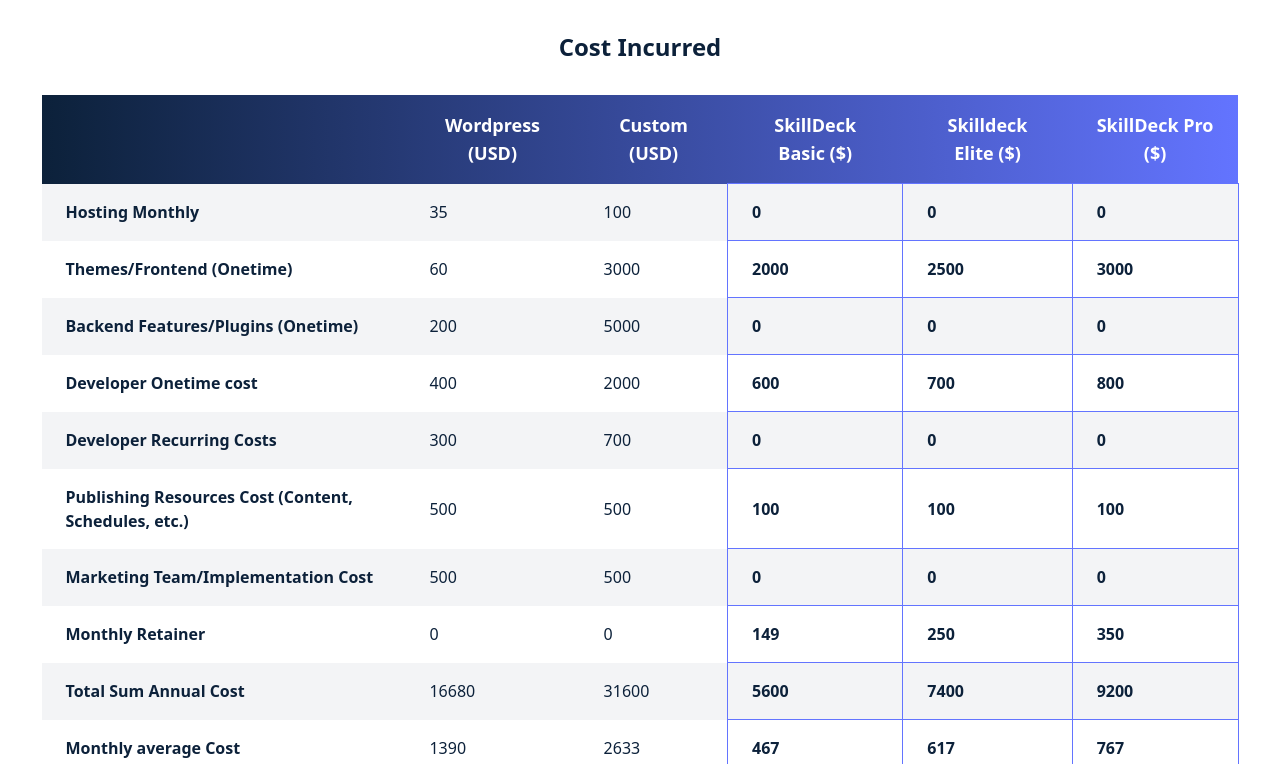
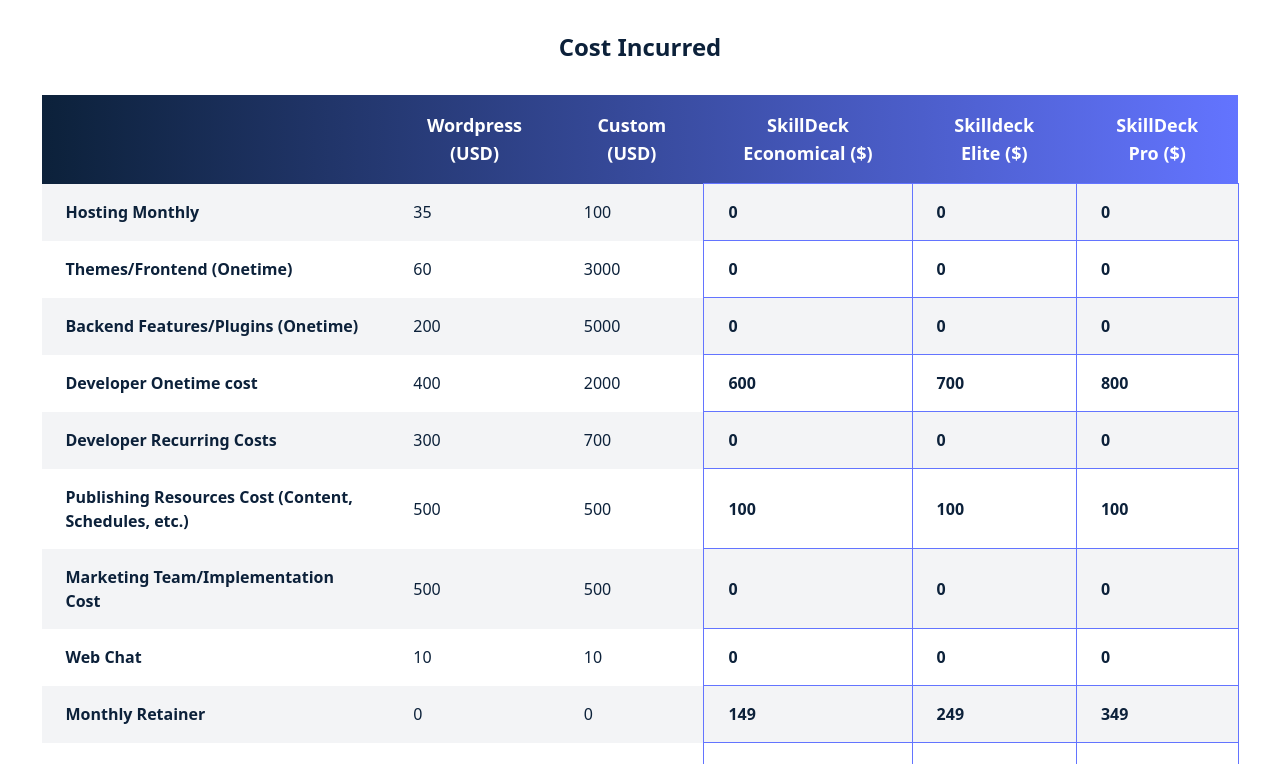
Before and after one commit to ItsRohith-A/Skilldeck, a Next.js app: page / in a window 1280 px wide. Shown: the part 8256-9020 px from the top of the page. Built offline with nearby package versions, Linux system fonts and the light colour scheme.

Commit message:
Fix: content changes

```diff
--- a/src/components/Data/userTableData.ts
+++ b/src/components/Data/userTableData.ts
@@ -562,17 +562,33 @@
     },
 ];
 
+// export const pricingData = [
+//     { label: 'Hosting Monthly', wordpress: 35, custom: 100, skilldeckGold: 0, skilldeckSilver: 0, skilldeckPlatinum: 0 },
+//     { label: 'Themes/Frontend (Onetime)', wordpress: 60, custom: 3000, skilldeckGold: 2000, skilldeckSilver: 2500, skilldeckPlatinum: 3000 },
+//     { label: 'Backend Features/Plugins (Onetime)', wordpress: 200, custom: 5000, skilldeckGold: 0, skilldeckSilver: 0, skilldeckPlatinum: 0 },
+//     { label: 'Developer Onetime cost', wordpress: 400, custom: 2000, skilldeckGold: 600, skilldeckSilver: 700, skilldeckPlatinum: 800 },
+//     { label: 'Developer Recurring Costs', wordpress: 300, custom: 700, skilldeckGold: 0, skilldeckSilver: 0, skilldeckPlatinum: 0 },
+//     { label: 'Publishing Resources Cost (Content, Schedules, etc.)', wordpress: 500, custom: 500, skilldeckGold: 100, skilldeckSilver: 100, skilldeckPlatinum: 100 },
+//     { label: 'Marketing Team/Implementation Cost', wordpress: 500, custom: 500, skilldeckGold: 0, skilldeckSilver: 0, skilldeckPlatinum: 0 },
+//     { label: 'Monthly Retainer', wordpress: 0, custom: 0, skilldeckGold: 149, skilldeckSilver: 250, skilldeckPlatinum: 350 },
+//     { label: 'Total Sum Annual Cost', wordpress: 16680, custom: 31600, skilldeckGold: 5600, skilldeckSilver: 7400, skilldeckPlatinum: 9200 },
+//     { label: 'Monthly average Cost', wordpress: 1390, custom: 2633, skilldeckGold: 467, skilldeckSilver: 617, skilldeckPlatinum: 767 },
+//     { label: 'Subsequent Years Cost', wordpress: 15600, custom: 20400, skilldeckGold: 3000, skilldeckSilver: 4200, skilldeckPlatinum: 5400 },
+//     { label: 'One decade Cost', wordpress: 156000, custom: 204000, skilldeckGold: 30000, skilldeckSilver: 42000, skilldeckPlatinum: 54000 },
+// ];
+
 export const pricingData = [
-    { label: 'Hosting Monthly', wordpress: 35, custom: 100, skilldeckGold: 0, skilldeckSilver: 0, skilldeckPlatinum: 0 },
-    { label: 'Themes/Frontend (Onetime)', wordpress: 60, custom: 3000, skilldeckGold: 2000, skilldeckSilver: 2500, skilldeckPlatinum: 3000 },
-    { label: 'Backend Features/Plugins (Onetime)', wordpress: 200, custom: 5000, skilldeckGold: 0, skilldeckSilver: 0, skilldeckPlatinum: 0 },
-    { label: 'Developer Onetime cost', wordpress: 400, custom: 2000, skilldeckGold: 600, skilldeckSilver: 700, skilldeckPlatinum: 800 },
-    { label: 'Developer Recurring Costs', wordpress: 300, custom: 700, skilldeckGold: 0, skilldeckSilver: 0, skilldeckPlatinum: 0 },
-    { label: 'Publishing Resources Cost (Content, Schedules, etc.)', wordpress: 500, custom: 500, skilldeckGold: 100, skilldeckSilver: 100, skilldeckPlatinum: 100 },
-    { label: 'Marketing Team/Implementation Cost', wordpress: 500, custom: 500, skilldeckGold: 0, skilldeckSilver: 0, skilldeckPlatinum: 0 },
-    { label: 'Monthly Retainer', wordpress: 0, custom: 0, skilldeckGold: 149, skilldeckSilver: 250, skilldeckPlatinum: 350 },
-    { label: 'Total Sum Annual Cost', wordpress: 16680, custom: 31600, skilldeckGold: 5600, skilldeckSilver: 7400, skilldeckPlatinum: 9200 },
-    { label: 'Monthly average Cost', wordpress: 1390, custom: 2633, skilldeckGold: 467, skilldeckSilver: 617, skilldeckPlatinum: 767 },
-    { label: 'Subsequent Years Cost', wordpress: 15600, custom: 20400, skilldeckGold: 3000, skilldeckSilver: 4200, skilldeckPlatinum: 5400 },
-    { label: 'One decade Cost', wordpress: 156000, custom: 204000, skilldeckGold: 30000, skilldeckSilver: 42000, skilldeckPlatinum: 54000 },
+    { label: 'Hosting Monthly', wordpress: 35, custom: 100, skilldeckSilver: 0, skilldeckGold: 0, skilldeckPlatinum: 0 },
+    { label: 'Themes/Frontend (Onetime)', wordpress: 60, custom: 3000, skilldeckSilver: 0, skilldeckGold: 0, skilldeckPlatinum: 0 },
+    { label: 'Backend Features/Plugins (Onetime)', wordpress: 200, custom: 5000, skilldeckSilver: 0, skilldeckGold: 0, skilldeckPlatinum: 0 },
+    { label: 'Developer Onetime cost', wordpress: 400, custom: 2000, skilldeckSilver: 600, skilldeckGold: 700, skilldeckPlatinum: 800 },
+    { label: 'Developer Recurring Costs', wordpress: 300, custom: 700, skilldeckSilver: 0, skilldeckGold: 0, skilldeckPlatinum: 0 },
+    { label: 'Publishing Resources Cost (Content, Schedules, etc.)', wordpress: 500, custom: 500, skilldeckSilver: 100, skilldeckGold: 100, skilldeckPlatinum: 100 },
+    { label: 'Marketing Team/Implementation Cost', wordpress: 500, custom: 500, skilldeckSilver: 0, skilldeckGold: 0, skilldeckPlatinum: 0 },
+    { label: 'Web Chat', wordpress: 10, custom: 10, skilldeckSilver: 0, skilldeckGold: 0, skilldeckPlatinum: 0 },
+    { label: 'Monthly Retainer', wordpress: 0, custom: 0, skilldeckSilver: 149, skilldeckGold: 249, skilldeckPlatinum: 349 },
+    { label: 'Total Sum Annual Cost', wordpress: 16800, custom: 31720, skilldeckSilver: 3588, skilldeckGold: 4888, skilldeckPlatinum: 6188 },
+    { label: 'Monthly average Cost', wordpress: 1400, custom: 2643, skilldeckSilver: 299, skilldeckGold: 407, skilldeckPlatinum: 516 },
+    { label: 'Subsequent Years Cost', wordpress: 15600, custom: 20400, skilldeckSilver: 2988, skilldeckGold: 4188, skilldeckPlatinum: 5388 },
+    { label: 'One decade Cost', wordpress: 156000, custom: 204000, skilldeckSilver: 29880, skilldeckGold: 41880, skilldeckPlatinum: 53880 },
 ];
--- a/src/components/home/Pricing.tsx
+++ b/src/components/home/Pricing.tsx
@@ -8,7 +8,7 @@
 
     const plans = [
         {
-            plan: 'Basic',
+            plan: 'Economical',
             price: 149,
             features: [
                 'Automation Of Schedules',
--- a/src/components/home/PricingTable.tsx
+++ b/src/components/home/PricingTable.tsx
@@ -12,7 +12,7 @@
                             <th className="px-4 py-2 md:px-6 md:py-4 font-bold text-sm md:text-lg"> </th>
                             <th className="px-4 py-2 md:px-6 md:py-4 font-bold text-sm md:text-lg">Wordpress (USD)</th>
                             <th className="px-4 py-2 md:px-6 md:py-4 font-bold text-sm md:text-lg">Custom (USD)</th>
-                            <th className="px-4 py-2 md:px-6 md:py-4 font-bold text-sm md:text-lg">SkillDeck Basic ($)</th>
+                            <th className="px-4 py-2 md:px-6 md:py-4 font-bold text-sm md:text-lg">SkillDeck Economical ($)</th>
                             <th className="px-4 py-2 md:px-6 md:py-4 font-bold text-sm md:text-lg">Skilldeck Elite ($)</th>
                             <th className="px-4 py-2 md:px-6 md:py-4 font-bold text-sm md:text-lg">SkillDeck Pro ($)</th>
                         </tr>
@@ -29,10 +29,12 @@
                                     {item.custom}
                                 </td>
                                 <td className="px-4 py-2 md:px-6 md:py-4 text-sm md:text-base font-semibold text-prime-dark border border-prime-blue">
-                                    {item.skilldeckGold}
+                                    {item.skilldeckSilver}
+
                                 </td>
                                 <td className="px-4 py-2 md:px-6 md:py-4 text-sm md:text-base font-semibold text-prime-dark border border-prime-blue">
-                                    {item.skilldeckSilver}
+                                    {item.skilldeckGold}
+
                                 </td>
                                 <td className="px-4 py-2 md:px-6 md:py-4 text-sm md:text-base font-semibold text-prime-dark border border-prime-blue">
                                     {item.skilldeckPlatinum}
```
